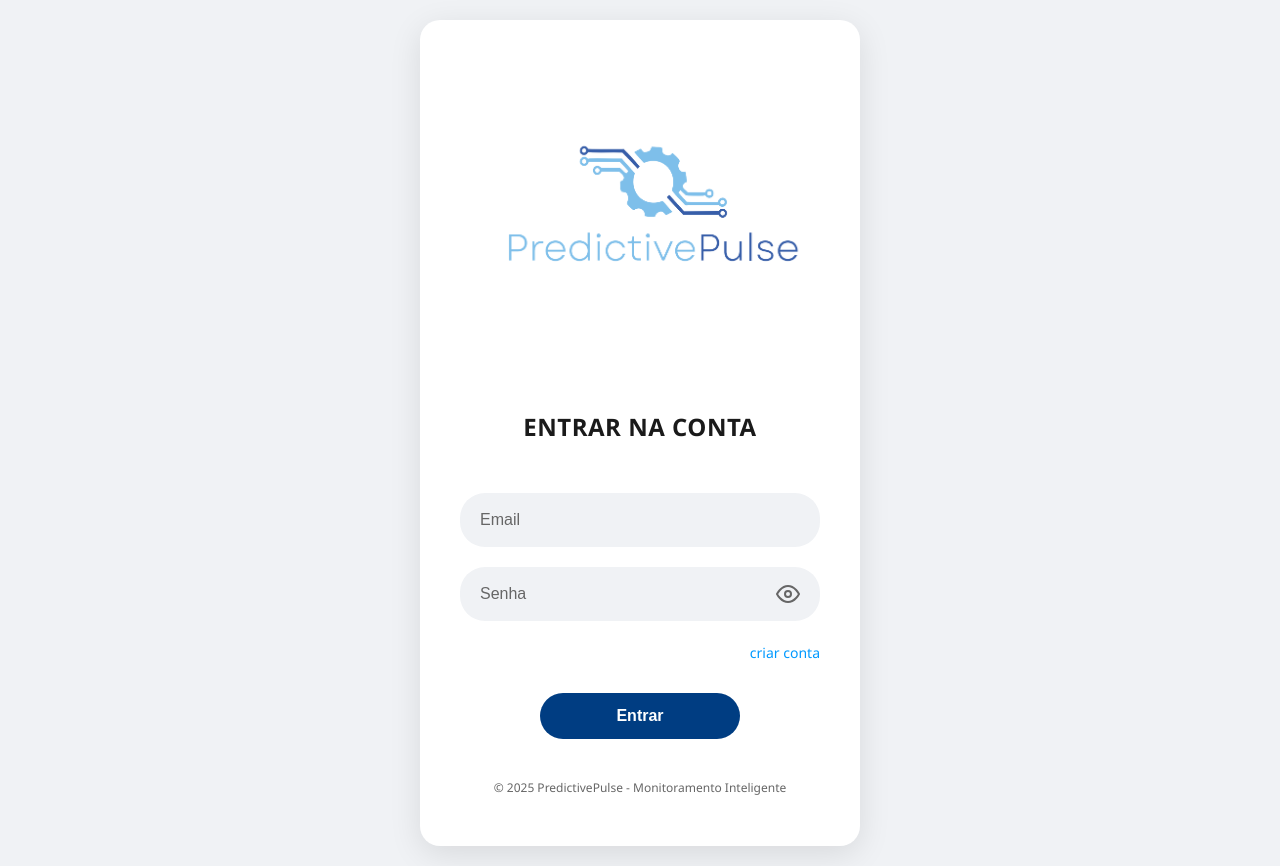
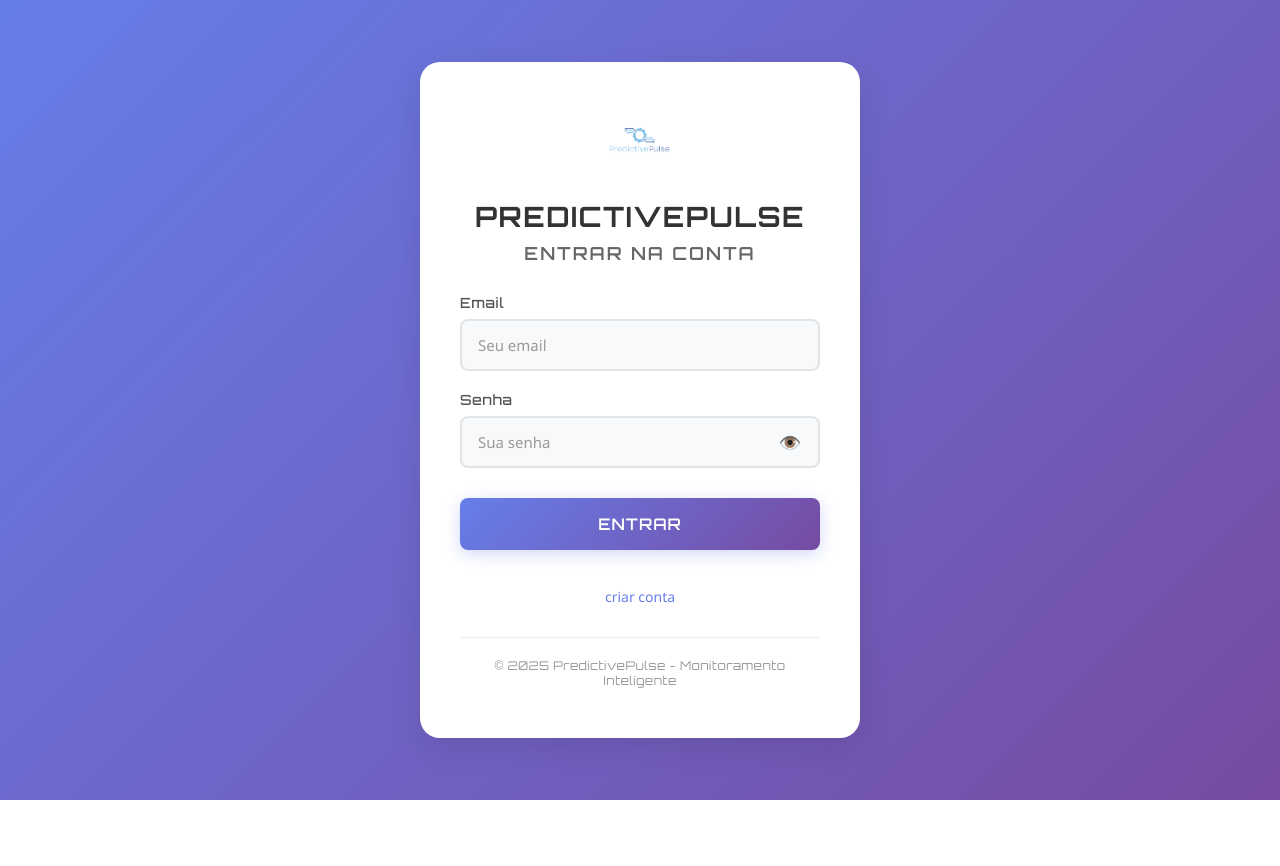
Before and after one commit to davijvasconcellos-senai/ProjetoIntegrador, a Python web app: template templates/login.html in a window 1280 px wide. After the commit the page ends 800 px from the top, so only its background shows below. Run offline with Jinja, Linux system fonts and the light colour scheme; the template is opened without the code that fills it, so the values that code supplies are empty.

Commit message:
design e funções delas estão funcionando

```diff
--- a/static/css/login.css
+++ b/static/css/login.css
@@ -6,8 +6,8 @@
 }
 
 body {
+    background: linear-gradient(135deg, #667eea 0%, #764ba2 100%);
     font-family: 'Segoe UI', Tahoma, Geneva, Verdana, sans-serif;
-    background: #f0f2f5;
     min-height: 100vh;
     display: flex;
     justify-content: center;
@@ -26,139 +26,217 @@ body {
     text-align: center;
 }
 
-.entrar {
-height: auto;
-margin-bottom: 50px;
+/* Logo */
+.logo {
+    margin-bottom: 25px;
 }
 
-/* Logo */
-.logo {
-    width: 390px;
+.logo img {
+    max-width: 80px;
     height: auto;
-    margin-bottom: 60px;
+    border-radius: 10px;
 }
 
-/* Título */
+/* Títulos */
 h1 {
-    color: #1a1a1a;
-    font-size: 24px;
+    font-family: 'Orbitron', sans-serif;
+    font-size: 28px;
+    font-weight: 700;
+    color: #333;
+    margin-bottom: 8px;
+    letter-spacing: 1.5px;
+    text-transform: uppercase;
+}
+
+h2 {
+    font-family: 'Orbitron', sans-serif;
+    font-size: 18px;
     font-weight: 600;
-    margin-bottom: 40px;
-    letter-spacing: 0.5px;
+    color: #666;
+    margin-bottom: 30px;
+    letter-spacing: 2px;
+    text-transform: uppercase;
+}
+
+/* Formulário */
+.form-login {
+    display: flex;
+    flex-direction: column;
+    gap: 20px;
 }
 
 /* Grupos de formulário */
 .form-group {
     position: relative;
-    margin-bottom: 20px;
+    text-align: left;
+}
+
+.form-group label {
+    display: block;
+    margin-bottom: 8px;
+    font-size: 14px;
+    font-weight: 500;
+    color: #555;
+    letter-spacing: 0.5px;
+    font-family: 'Orbitron', sans-serif;
+    font-weight: 500;
 }
 
 .form-group input {
     width: 100%;
-    padding: 18px 20px;
-    border: none;
-    background: #f0f2f5;
-    border-radius: 25px;
-    font-size: 16px;
+    padding: 14px 16px;
+    border: 2px solid #e1e5e9;
+    border-radius: 8px;
+    font-size: 15px;
     color: #1a1a1a;
     transition: all 0.3s ease;
+    background-color: #f8f9fa;
+    font-family: 'Segoe UI', Tahoma, Geneva, Verdana, sans-serif;
 }
 
 .form-group input:focus {
     outline: none;
-    background: #e8eaed;
+    border-color: #667eea;
+    background-color: white;
+    box-shadow: 0 0 0 3px rgba(102, 126, 234, 0.1);
 }
 
 .form-group input::placeholder {
-    color: #666;
+    color: #999;
+}
+
+/* Container de senha com ícone */
+.senha-container {
+    position: relative;
+}
+
+.input-with-icon {
+    position: relative;
+    display: flex;
+    align-items: center;
+}
+
+.input-with-icon input {
+    padding-right: 45px;
 }
 
 /* Toggle de senha */
-.password-toggle {
+.eye-icon {
     position: absolute;
-    right: 20px;
+    right: 15px;
     top: 50%;
     transform: translateY(-50%);
     cursor: pointer;
-    color: #666;
-    transition: color 0.3s ease;
+    user-select: none;
+    font-size: 18px;
+    transition: all 0.3s ease;
+    background: none;
+    border: none;
+    width: 30px;
+    height: 30px;
+    display: flex;
+    align-items: center;
+    justify-content: center;
+    border-radius: 4px;
 }
 
-.password-toggle:hover {
-    color: #003d82;
+.eye-icon:hover {
+    background-color: rgba(102, 126, 234, 0.1);
+    opacity: 0.8;
 }
 
-/* Link criar conta */
-.create-account {
-    text-align: right;
-    margin-bottom: 30px;
-    margin-top: 10px;
-}
-
-.create-account a {
-    color: #0099ff;
-    text-decoration: none;
-    font-size: 14px;
-    transition: color 0.3s ease;
-}
-
-.create-account a:hover {
-    color: #0077cc;
+.eye-icon:active {
+    transform: translateY(-50%) scale(0.95);
 }
 
 /* Botão Entrar */
 .btn-entrar {
     width: 100%;
-    max-width: 200px;
-    padding: 14px 40px;
-    background: #003d82;
+    padding: 16px;
+    background: linear-gradient(135deg, #667eea 0%, #764ba2 100%);
     color: white;
     border: none;
-    border-radius: 25px;
+    border-radius: 8px;
     font-size: 16px;
     font-weight: 600;
     cursor: pointer;
     transition: all 0.3s ease;
+    letter-spacing: 1px;
+    box-shadow: 0 4px 15px rgba(102, 126, 234, 0.3);
+    font-family: 'Orbitron', sans-serif;
+    font-weight: 600;
+    text-transform: uppercase;
+    margin-top: 10px;
 }
 
 .btn-entrar:hover {
-    background: #002a5c;
     transform: translateY(-2px);
-    box-shadow: 0 4px 12px rgba(0, 61, 130, 0.3);
+    box-shadow: 0 6px 20px rgba(102, 126, 234, 0.4);
 }
 
 .btn-entrar:active {
     transform: translateY(0);
 }
 
+/* Link criar conta */
+.criar-conta {
+    margin-top: 15px;
+    text-align: center;
+}
+
+.criar-conta a {
+    color: #667eea;
+    text-decoration: none;
+    font-size: 14px;
+    font-weight: 500;
+    transition: color 0.3s ease;
+    font-family: 'Segoe UI', Tahoma, Geneva, Verdana, sans-serif;
+}
+
+.criar-conta a:hover {
+    color: #764ba2;
+    text-decoration: underline;
+}
+
 /* Footer */
-.footer {
-    margin-top: 40px;
-    color: #666;
+footer {
+    margin-top: 30px;
+    text-align: center;
     font-size: 12px;
+    color: #999;
+    border-top: 1px solid #eee;
+    padding-top: 20px;
+    font-family: 'Orbitron', sans-serif;
+    font-weight: 400;
+    letter-spacing: 0.5px;
 }
 
 /* Responsividade */
 @media (max-width: 480px) {
     .container {
         padding: 40px 30px;
+        border-radius: 15px;
     }
 
     h1 {
-        font-size: 20px;
+        font-size: 24px;
     }
 
-    .logo {
-        width: 120px;
+    h2 {
+        font-size: 16px;
+    }
+
+    .logo img {
+        max-width: 70px;
     }
 
     .form-group input {
-        padding: 16px 18px;
-        font-size: 15px;
+        padding: 12px 14px;
+        font-size: 14px;
     }
 
     .btn-entrar {
-        padding: 12px 30px;
+        padding: 14px;
         font-size: 15px;
     }
 }
--- a/static/js/login.js
+++ b/static/js/login.js
@@ -1,14 +1,16 @@
 // Função para mostrar/ocultar senha
 function togglePassword() {
     const senhaInput = document.getElementById('senha');
-    const eyeIcon = document.getElementById('eye-icon');
+    const eyeIcon = document.getElementById('eye-icon-password');
 
     if (senhaInput.type === 'password') {
         senhaInput.type = 'text';
         eyeIcon.style.opacity = '0.5';
+        eyeIcon.textContent = '🔒';
     } else {
         senhaInput.type = 'password';
         eyeIcon.style.opacity = '1';
+        eyeIcon.textContent = '👁️';
     }
 }
 
@@ -23,19 +25,30 @@ document.addEventListener('DOMContentLoaded', function() {
             const email = document.getElementById('email').value;
             const senha = document.getElementById('senha').value;
 
-            // Validação básica
+            // Validações básicas
             if (!email || !senha) {
                 alert('Por favor, preencha todos os campos.');
                 return;
             }
 
-            // Aqui você adicionaria a lógica de autenticação com seu backend
-            console.log('Login:', { email, senha });
+            // Validação de email
+            const emailRegex = /^[^\s@]+@[^\s@]+\.[^\s@]+$/;
+            if (!emailRegex.test(email)) {
+                alert('Por favor, insira um email válido.');
+                return;
+            }
+
+            // Aqui você adicionaria a lógica de login com seu backend
+            const dadosLogin = {
+                email: email,
+                senha: senha
+            };
+
+            console.log('Login:', dadosLogin);
 
             // Exemplo de redirecionamento após login bem-sucedido
-            // window.location.href = 'index.html';
-
             alert('Login realizado com sucesso!');
+            // window.location.href = 'dashboard.html';
         });
     }
 });
--- a/templates/cadastro.html
+++ b/templates/cadastro.html
@@ -4,6 +4,9 @@
     <meta charset="UTF-8">
     <meta name="viewport" content="width=device-width, initial-scale=1.0">
     <title>Criar Conta - PredictivePulse</title>
+    <link rel="preconnect" href="https://fonts.googleapis.com">
+    <link rel="preconnect" href="https://fonts.gstatic.com" crossorigin>
+    <link href="https://fonts.googleapis.com/css2?family=Orbitron:wght@400;500;600;700;800;900&display=swap" rel="stylesheet">
     <link rel="stylesheet" href="../static/css/cadastro.css">
 </head>
 <body>
--- a/templates/login.html
+++ b/templates/login.html
@@ -1,40 +1,47 @@
 <!DOCTYPE html>
-<html lang="pt-br">
+<html lang="pt-BR">
 <head>
     <meta charset="UTF-8">
     <meta name="viewport" content="width=device-width, initial-scale=1.0">
-    <title>PredictivePulse - Monitoramento Inteligente</title>
+    <title>Login - PredictivePulse</title>
+    <link rel="preconnect" href="https://fonts.googleapis.com">
+    <link rel="preconnect" href="https://fonts.gstatic.com" crossorigin>
+    <link href="https://fonts.googleapis.com/css2?family=Orbitron:wght@400;500;600;700;800;900&display=swap" rel="stylesheet">
     <link rel="stylesheet" href="../static/css/login.css">
 </head>
 <body>
     <div class="container">
-        <img src="../static/images/logo.png" alt="PredictivePulse Logo" class="logo">
+        <div class="logo">
+            <img src="../static/images/logo.png" alt="Logo PredictivePulse">
+        </div>
 
-        <h1 class="entrar">ENTRAR NA CONTA</h1>
+        <h1>PredictivePulse</h1>
+        <h2>ENTRAR NA CONTA</h2>
 
-        <form id="loginForm">
+        <form class="form-login" id="loginForm">
             <div class="form-group">
-                <input type="email" id="email" placeholder="Email" required>
+                <label for="email">Email</label>
+                <input type="email" id="email" name="email" placeholder="Seu email">
             </div>
 
-            <div class="form-group">
-                <input type="password" id="senha" placeholder="Senha" required>
-                <svg class="password-toggle" onclick="togglePassword()" width="24" height="24" viewBox="0 0 24 24" fill="none" stroke="currentColor" stroke-width="2" stroke-linecap="round" stroke-linejoin="round">
-                    <path id="eye-icon" d="M1 12s4-8 11-8 11 8 11 8-4 8-11 8-11-8-11-8z"></path>
-                    <circle id="eye-circle" cx="12" cy="12" r="3"></circle>
-                </svg>
-            </div>
-
-            <div class="create-account">
-                <a href="cadastro.html">criar conta</a>
+            <div class="form-group senha-container">
+                <label for="senha">Senha</label>
+                <div class="input-with-icon">
+                    <input type="password" id="senha" name="senha" placeholder="Sua senha">
+                    <span class="eye-icon" id="eye-icon-password" onclick="togglePassword()">👁️</span>
+                </div>
             </div>
 
             <button type="submit" class="btn-entrar">Entrar</button>
+
+            <div class="criar-conta">
+                <a href="cadastro.html">criar conta</a>
+            </div>
         </form>
 
-        <div class="footer">
-            © 2025 PredictivePulse - Monitoramento Inteligente
-        </div>
+        <footer>
+            <p>© 2025 PredictivePulse - Monitoramento Inteligente</p>
+        </footer>
     </div>
 
     <script src="../static/js/login.js"></script>
```
Also changed, not shown: static/css/cadastro.css (+44 -8 lines).
